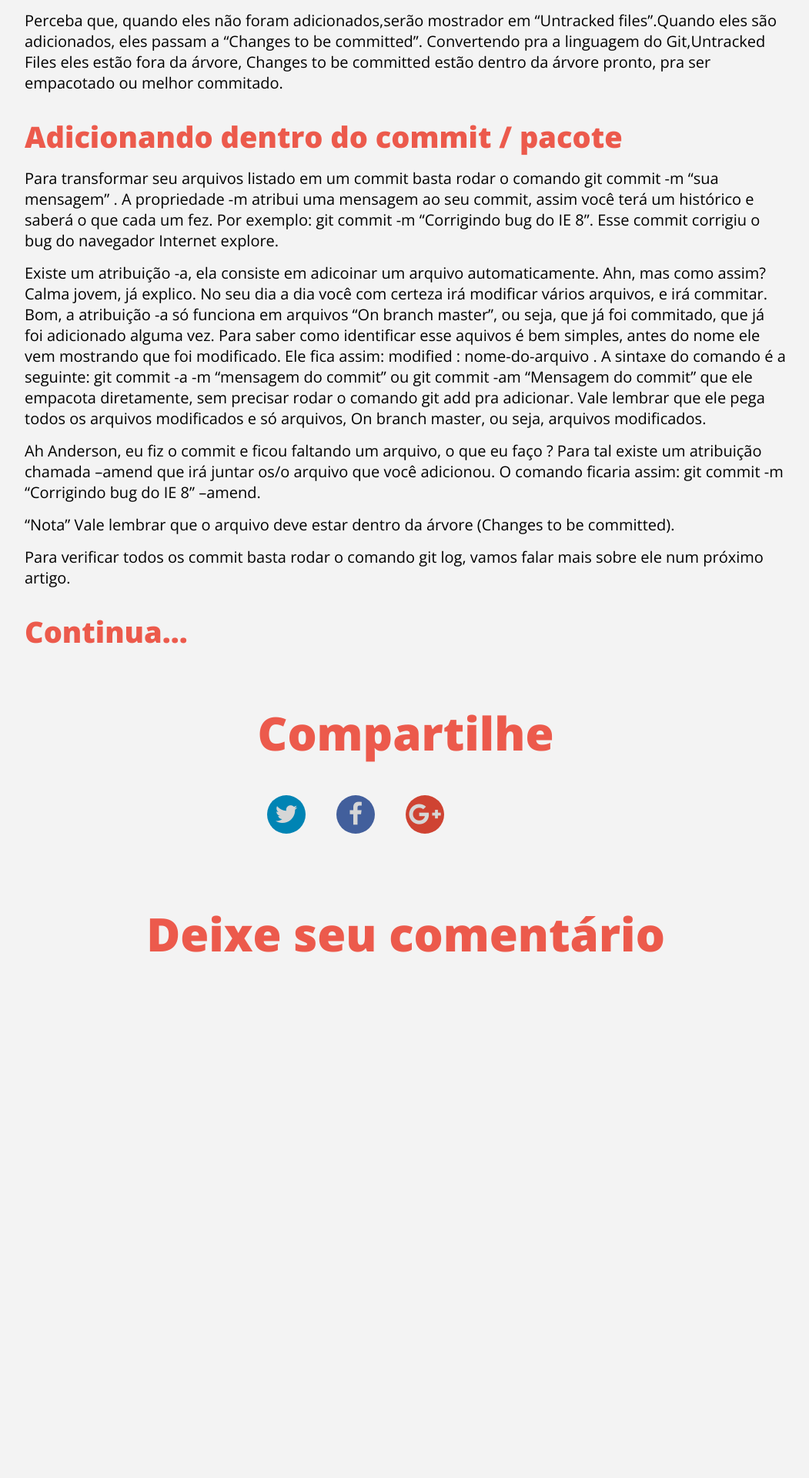
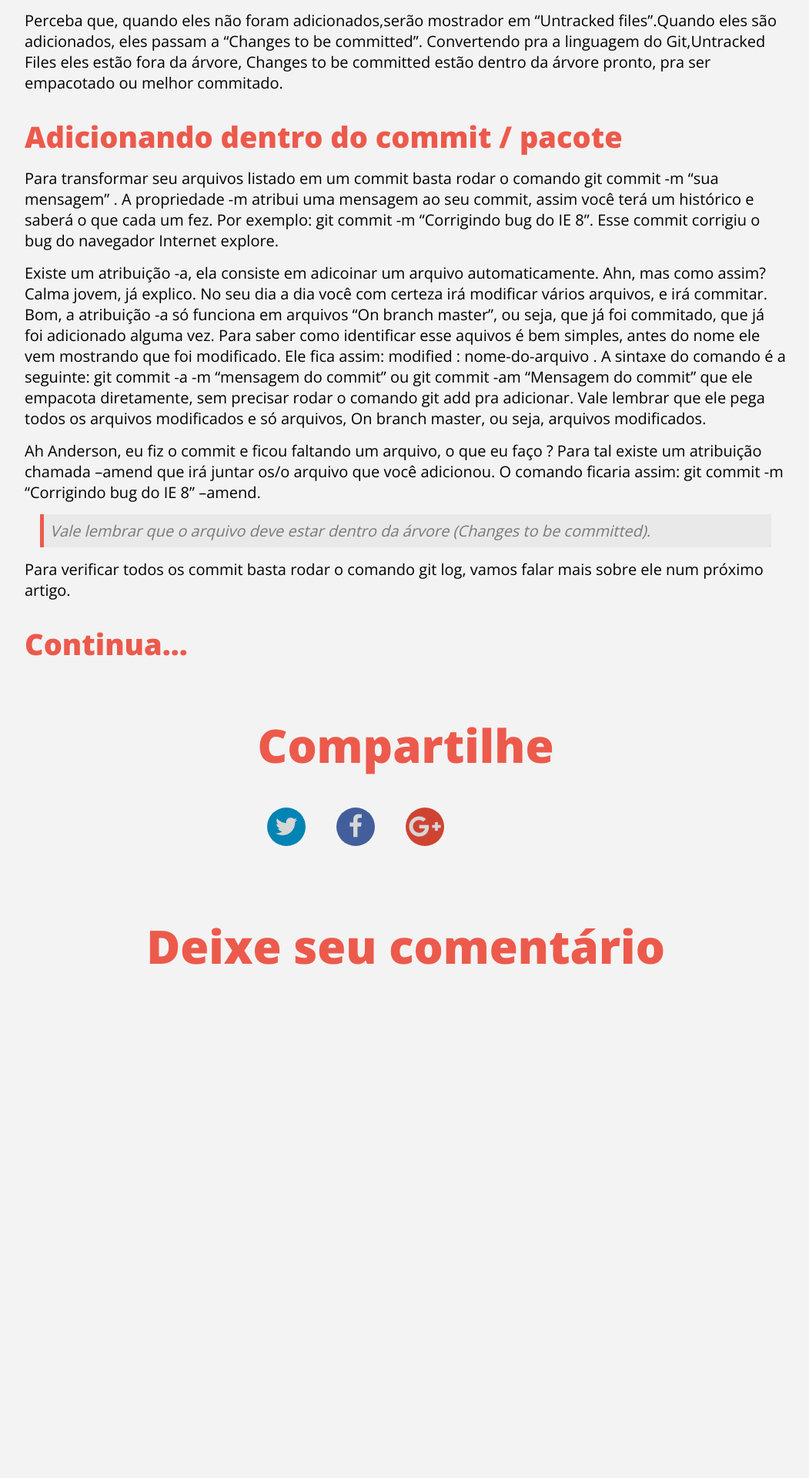
Before and after one commit to andersoonweb/andersoonweb.github.io, a Jekyll site: the page built from _posts/2015-02-17-um-novo-caminho-lsinux-mudando-minha-vida-aos-poucos-parte-1.markdown, in a window 1280 px wide. Shown: the part 1824-3744 px from the top of the page at 77% size, without its empty margins (113-1164 px from the left). Built offline with Jekyll 4.4.1, drawn with Linux system fonts in a browser that asks for light colours; nearby versions of some CDN libraries; comment, search, counter and statistics services are not loaded.

Commit message:
create notes

```diff
--- a/_posts/2015-02-17-um-novo-caminho-lsinux-mudando-minha-vida-aos-poucos-parte-1.markdown
+++ b/_posts/2015-02-17-um-novo-caminho-lsinux-mudando-minha-vida-aos-poucos-parte-1.markdown
@@ -46,7 +46,7 @@ Existe um atribuição -a, ela consiste em adicoinar um arquivo automaticamente.
 
 Ah Anderson, eu fiz o commit e ficou faltando um arquivo, o que eu faço ? Para tal existe um atribuição chamada --amend que irá juntar os/o arquivo que você adicionou.  O comando ficaria assim: git commit -m "Corrigindo bug do IE 8" --amend.
 
-"Nota" Vale lembrar que o arquivo deve estar dentro da árvore (Changes to be committed).
+<span class="notes">Vale lembrar que o arquivo deve estar dentro da árvore (Changes to be committed).</span>
 
 Para verificar todos os commit basta rodar o comando git log, vamos falar mais sobre ele num próximo artigo.
 
--- a/_sass/modules/_post.scss
+++ b/_sass/modules/_post.scss
@@ -119,3 +119,12 @@
 	.twitter{background:#0084B4}
 	.google-plus{background:#CF4332}
 }
+.notes{
+	background: $background-main - 10;
+	padding: 8px;
+	font-style: italic;
+	border-left: 5px solid $color-logo;
+	margin: 10px 20px;
+	display: block;
+	color: #7B7878;
+}
```
